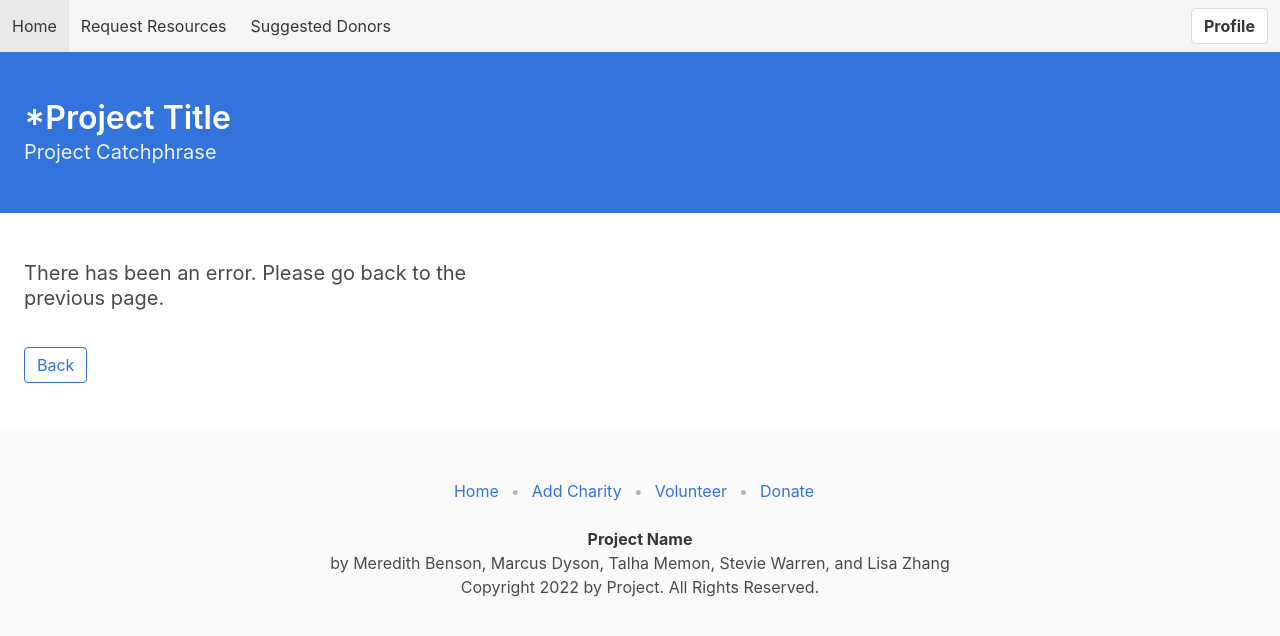
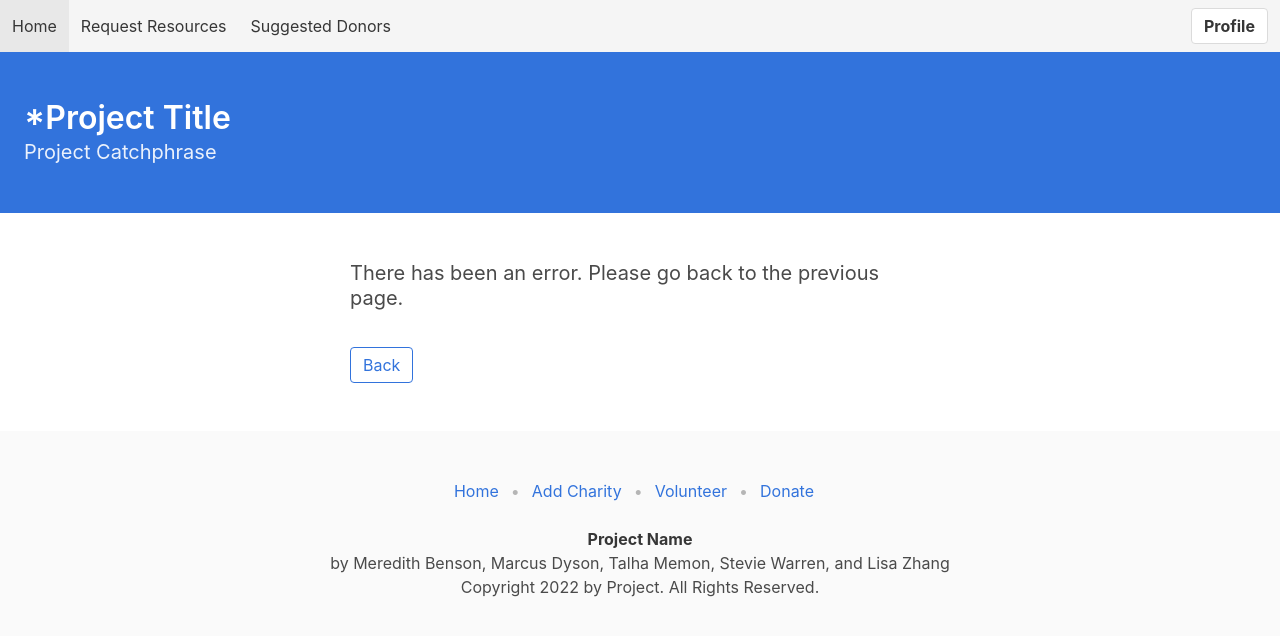
Before and after one commit to lisaazhaang/CSI-4999-Senior-Capstone-Project, a React (Create React App) app in the folder senior-capstone/: page /error in a window 1280 px wide. Shown: the top 636 px of the page. Built offline with nearby package versions, Linux system fonts and the light colour scheme.

Commit message:
centered text

```diff
--- a/senior-capstone/src/components/html-templates/Error.jsx
+++ b/senior-capstone/src/components/html-templates/Error.jsx
@@ -6,7 +6,7 @@ export default class Error extends Component {
 <div>
   <link rel="stylesheet" href="https://cdnjs.cloudflare.com/ajax/libs/bulma/0.7.1/css/bulma.min.css" />
   <div className="columns">
-    <div className="column is-two-fifths">
+    <div className="column is-half is-offset-one-quarter">
       <section className="section is-small">
   <h2 class=" subtitle">
         There has been an error. Please go back to the previous page.</h2>
```
